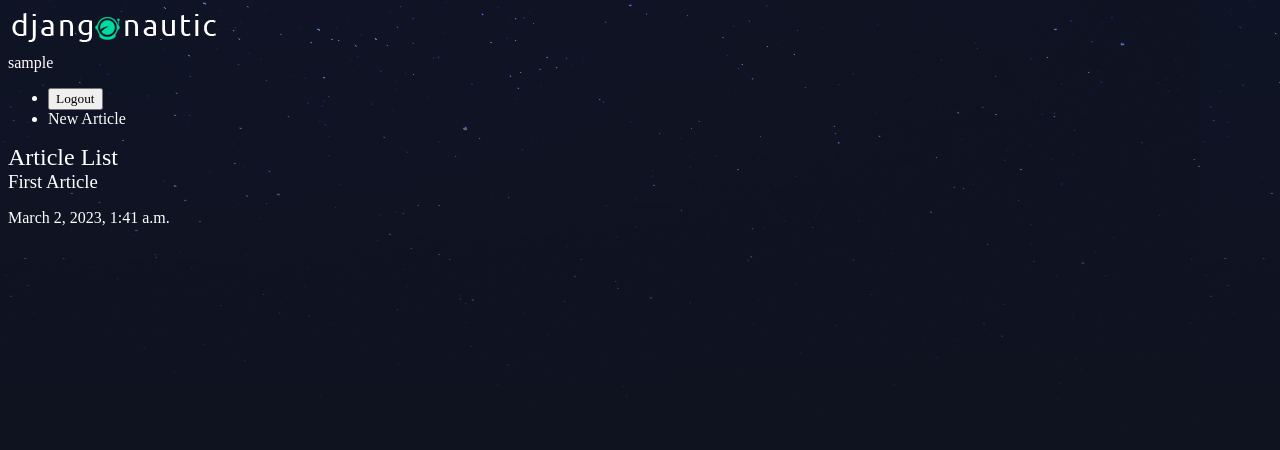
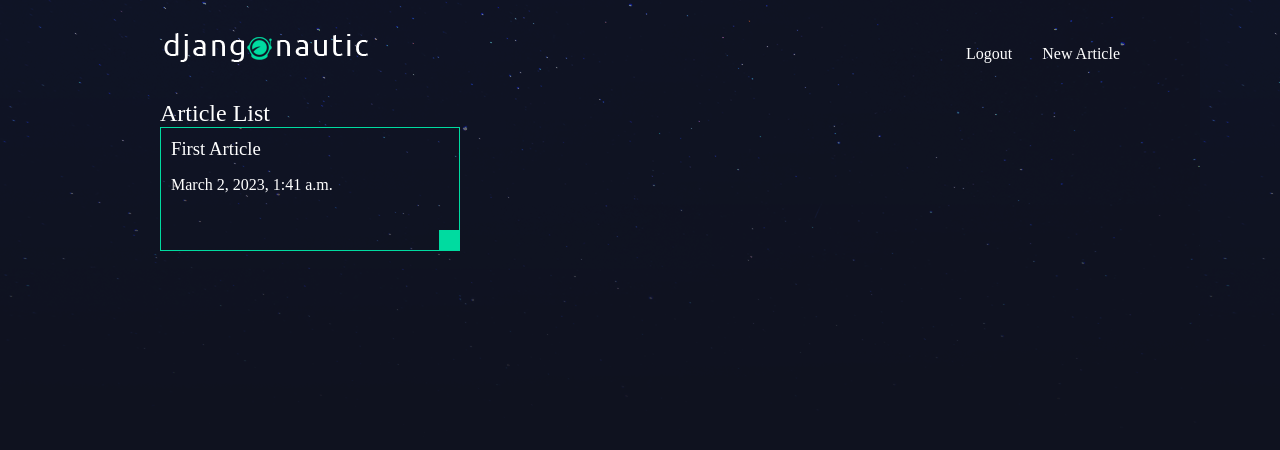
Before and after one commit to muddasirmd/Django-Projects, a Django app: page / in a window 1280 px wide. Shown: the top 450 px of the page. Run offline with Django 4.2, Linux system fonts and the light colour scheme; the visitor is signed in with stand-in values (Sample User, id 1); data comes from the database, SQL or seed files in the repository; parts of the project's set-up code (start-up, migrations or seed data) failed here and were passed over.

Commit message:
Styling of App

```diff
--- a/django-blog/articles/templates/articles/article_list.html
+++ b/django-blog/articles/templates/articles/article_list.html
@@ -9,6 +9,7 @@
         <h3><a href="{% url 'articles:detail' slug=article.slug %}">{{ article.title }}</a></h3>
         <p>{{ article.snippet }}</p>
         <p>{{ article.date }}</p>
+        <p class="author">{{ article.author.username }}</p>
     </div>
     {% endfor %}
 </div>
--- a/django-blog/articles/templates/articles/create_article.html
+++ b/django-blog/articles/templates/articles/create_article.html
@@ -7,4 +7,6 @@
     {{ form }}
     <input type="submit" value="Create">
 </form>
+
+<script src="/static/slugify.js"></script>
 {% endblock  %}
--- a/django-blog/assets/styles.css
+++ b/django-blog/assets/styles.css
@@ -18,3 +18,135 @@
     color: #fff;
     text-decoration: none;
 }
+
+
+.wrapper{
+    max-width: 960px;
+    margin: 0 auto;
+}
+
+div.wrapper > h1{
+    text-align: center;
+    margin: 100px auto;
+    font-size: 2.4em
+}
+
+header{
+    display: grid;
+    grid-template-columns: 1fr 1fr;
+    padding: 20px 0;
+}
+
+nav{
+    justify-self: end;
+}
+
+nav li{
+    display: inline-block;
+    list-style-type: none;
+    margin-left: 20px;
+}
+
+nav button{
+    background: none;
+    color: #fff;
+    cursor: pointer;
+    border: 0;
+    font-size: 16px;
+}
+
+.articles{
+    display: grid;
+    grid-template-columns: 1fr 1fr 1fr;
+    grid-gap: 30px;
+}
+
+.article{
+    padding: 10px;
+    border: 1px solid #00dba0;
+    position: relative;
+    padding-bottom: 40px;
+}
+
+.article h2{
+    font-size: 1.2em;
+}
+
+.article .author{
+    padding: 10px;
+    background: #00dba0;
+    position: absolute;
+    right: 0;
+    bottom: 0;
+    margin: 0;
+    color: #0f121f;
+}
+
+.article-detail .article{
+    padding: 0;
+}
+
+.article-detail  .article img{
+    max-width: 100%;
+}
+
+.article-detail  .article h2{
+    text-align: center;
+    margin: 20px auto;
+    font-size: 2em
+}
+
+.article-detail .article h3{
+    text-align: center;
+}
+
+.article-detail  .article p{
+    margin: 10px 20px
+}
+
+.site-form {
+    margin-top: 60px;
+    border: 1px solid #00dba0;
+    padding: 20px;
+}
+
+.site-form input, .site-form textarea{
+    display: block;
+    margin: 20px 0 0px 0;
+    padding: 10px;
+}
+
+a.highlight{
+    border: 1px solid #00dba0;
+    padding: 10px;
+    border-radius: 4px;
+    color: #00dba0;
+}
+
+.helptext, .helptext ul{
+    margin: 0 auto 20px;
+    color: #bbb;
+    font-size: 14px;
+    display: block;
+}
+
+.errorlist li{
+    padding: 10px;
+    list-style-type: none;
+    border: 1px solid #FF5722;
+    margin: 10px 0;
+    color: #FF5722
+}
+
+.errorlist{
+    padding: 0;
+}
+
+.site-form input[type="submit"]{
+    background: #00dba0;
+    border: 0;
+    color: #fff;
+    font-size: 20px;
+    border-radius: 4px;
+    margin: 10px 0;
+}
--- a/django-blog/templates/base_layout.html
+++ b/django-blog/templates/base_layout.html
@@ -10,11 +10,11 @@
         <link rel="stylesheet" href="{% static 'styles.css' %}">
     </head>
     <body>
-        <div class="wrapper">
+        <header class="wrapper">
             <h1><a href=" {% url 'home' %} "> <img src=" {% static 'logo.png' %}" /> </a></h1>
-            {% if not user.is_anonymous %}
+            {% comment %} {% if not user.is_anonymous %}
                 <div>{{ user }}</div>
-            {% endif %}
+            {% endif %} {% endcomment %}
             <nav>
                 <ul>
                     {% if user.is_authenticated %}
@@ -31,9 +31,12 @@
                     {% endif %}
                 </ul>
             </nav>
+        </header>
+        <div class="wrapper">
             {% block content %}
 
             {% endblock %}
         </div>
+
     </body>
 </html>
```
Also changed, not shown: django-blog/assets/slugify.js (added, +14 -0 lines).
